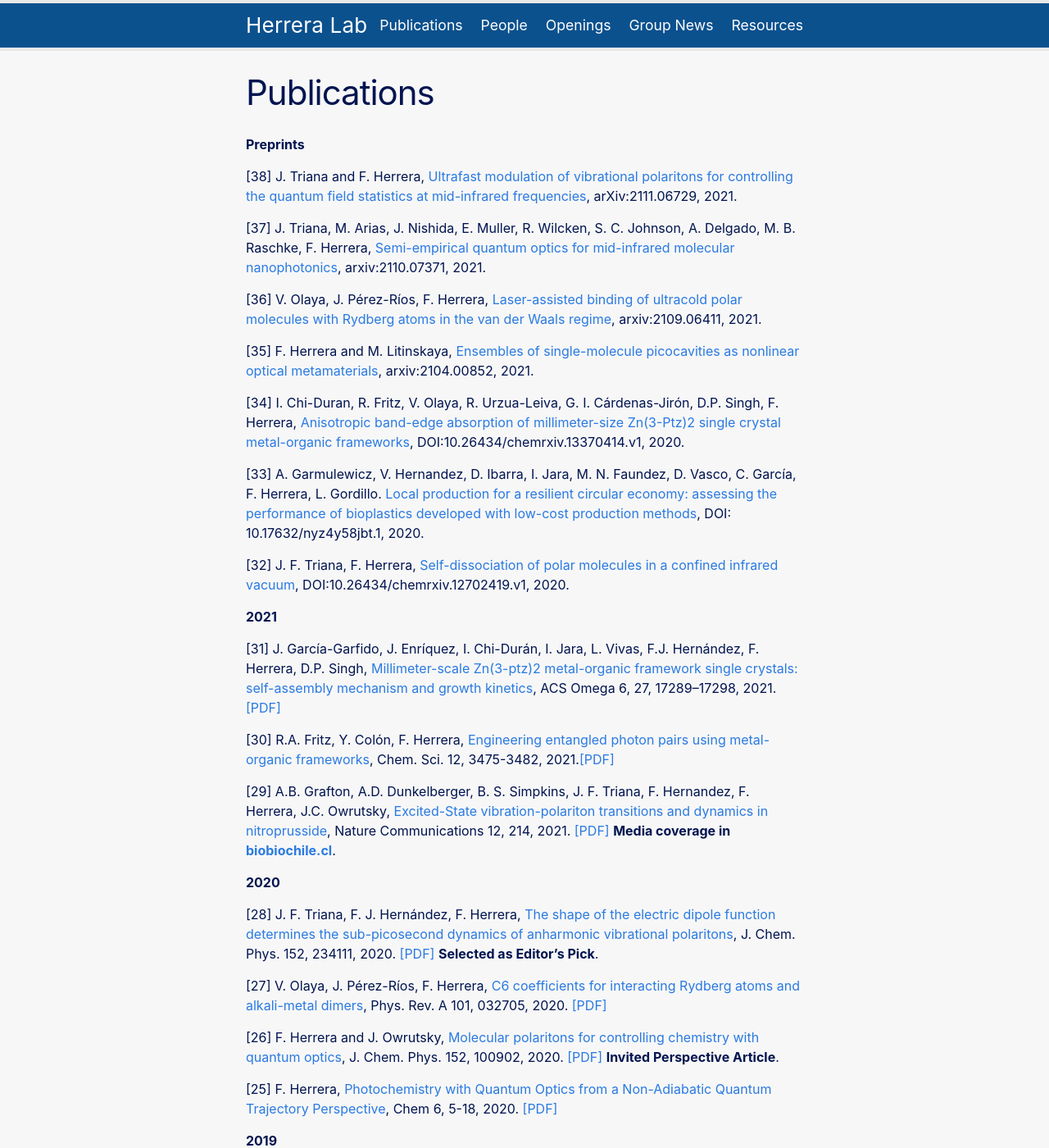
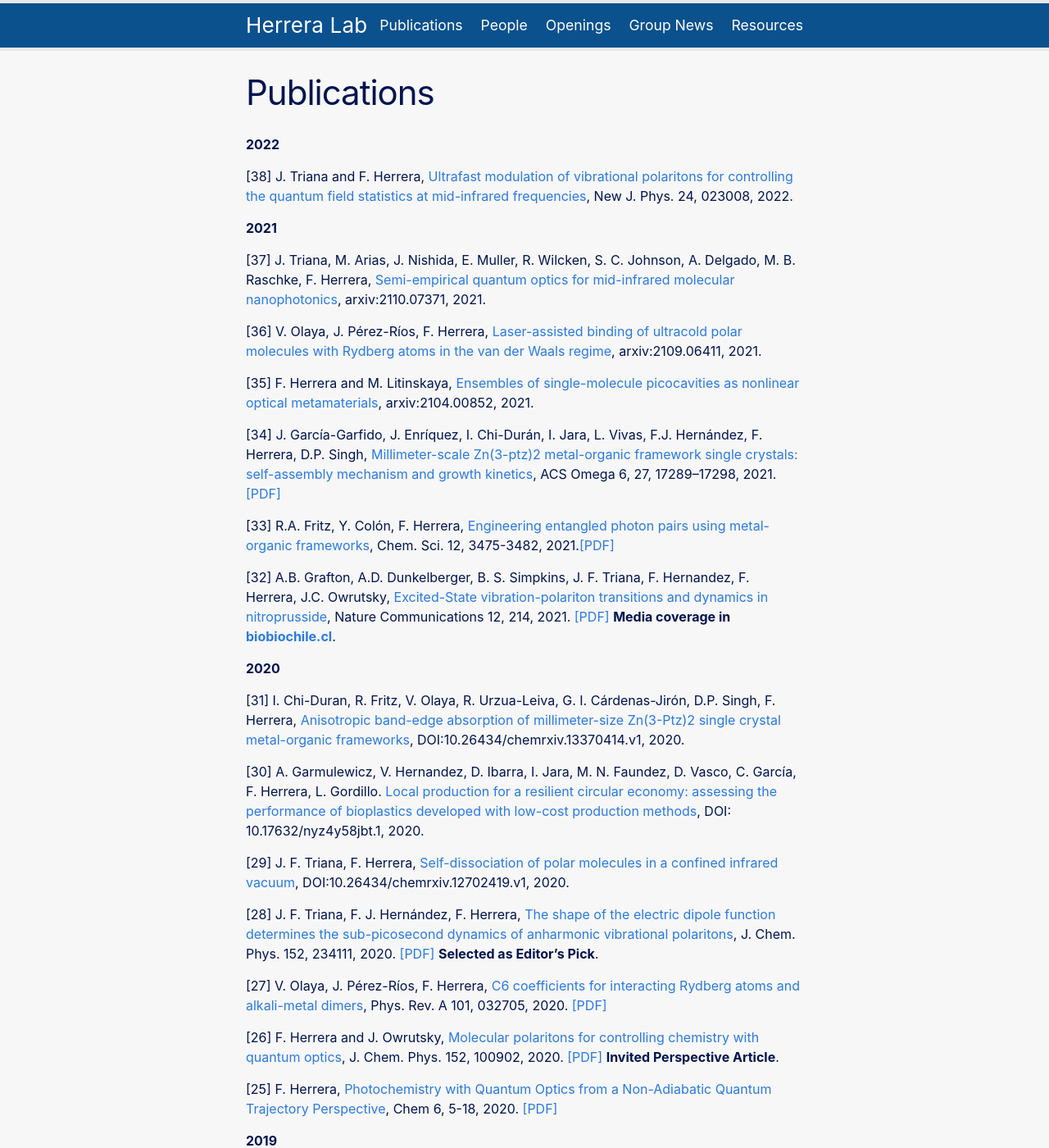
Before and after one commit to fherreralab/fherreralab.github.io, a Jekyll site: the page built from publications.md, in a window 1280 px wide and 1400 px high. Shown: the whole window at 82% size. Built offline with Jekyll 4.4.1, drawn with Linux system fonts in a browser that asks for light colours.

Commit message:
added news post and reordered publications, added journal ref.

```diff
--- a/publications.md
+++ b/publications.md
@@ -4,10 +4,12 @@ title: Publications
 permalink: /publications/
 ---
 
-**Preprints**
+**2022**
 
-[38] J. Triana and F. Herrera, [Ultrafast modulation of vibrational polaritons for controlling the quantum field statistics at mid-infrared frequencies](https://arxiv.org/abs/2111.06729), arXiv:2111.06729, 2021.
+[38] J. Triana and F. Herrera, [Ultrafast modulation of vibrational polaritons for controlling the quantum field statistics at mid-infrared frequencies](https://iopscience.iop.org/article/10.1088/1367-2630/ac4a17), New J. Phys. 24, 023008, 2022.
 
+
+**2021**
 
 [37] J. Triana, M. Arias, J. Nishida, E. Muller, R. Wilcken, S. C. Johnson, A. Delgado, M. B. Raschke, F. Herrera, [Semi-empirical quantum optics for mid-infrared molecular nanophotonics](https://arxiv.org/abs/2110.07371), arxiv:2110.07371, 2021.
 
@@ -15,23 +17,24 @@ permalink: /publications/
 
 [35] F. Herrera and M. Litinskaya, [Ensembles of single-molecule picocavities as nonlinear optical metamaterials](https://arxiv.org/abs/2104.00852), arxiv:2104.00852, 2021.
 
-[34] I. Chi-Duran, R. Fritz, V. Olaya, R. Urzua-Leiva, G. I. Cárdenas-Jirón, D.P. Singh, F. Herrera, [Anisotropic band-edge absorption of millimeter-size Zn(3-Ptz)2 single crystal metal-organic frameworks](https://doi.org/10.26434/chemrxiv.13370414.v1), DOI:10.26434/chemrxiv.13370414.v1, 2020.
+[34] J. García-Garfido, J. Enríquez, I. Chi-Durán, I. Jara, L. Vivas, F.J. Hernández, F. Herrera, D.P.  Singh, [Millimeter-scale Zn(3-ptz)2 metal-organic framework single crystals: self-assembly mechanism and growth kinetics](https://pubs.acs.org/doi/abs/10.1021/acsomega.1c01272), ACS Omega 6, 27, 17289–17298, 2021. [[PDF]]({{ "/assets/papers/2021 Millimeter-Scale Zn(3-ptz)2 Metal−Organic Framework Single Crystals Self-Assembly Mechanism and Growth Kinetics.pdf
+" | absolute_url}})
 
-[33] A. Garmulewicz, V. Hernandez, D. Ibarra, I. Jara, M. N. Faundez, D. Vasco, C. García, F. Herrera, L. Gordillo. [Local production for a resilient circular economy: assessing the performance of bioplastics developed with low-cost production methods](https://data.mendeley.com/datasets/nyz4y58jbt), DOI: 10.17632/nyz4y58jbt.1, 2020.
+[33] R.A. Fritz, Y. Colón, F. Herrera, [Engineering entangled photon pairs using metal-organic frameworks](http://dx.doi.org/10.1039/D0SC05572G), Chem. Sci. 12, 3475-3482, 2021.[[PDF]]({{ "/assets/papers/2021 Engineering entangled photon pairs with metal– organic frameworks.pdf" | absolute_url}})
+
+[32] A.B. Grafton, A.D. Dunkelberger, B. S. Simpkins, J. F. Triana, F. Hernandez, F. Herrera, J.C. Owrutsky, [Excited-State vibration-polariton transitions and dynamics in nitroprusside](https://rdcu.be/cdntf), Nature Communications 12, 214, 2021. [[PDF]]({{ "/assets/papers/2021 Excited-state vibration-polariton transitions and dynamics in nitroprusside.pdf" | absolute_url}}) **Media coverage in [biobiochile.cl](https://www.biobiochile.cl/noticias/ciencia-y-tecnologia/ciencia/2021/01/21/fisicos-chilenos-presentan-teoria-que-marca-avance-clave-hacia-la-computacion-cuantica.shtml)**.
 
 
-[32] J. F. Triana, F. Herrera, [Self-dissociation of polar molecules in a confined infrared vacuum](https://chemrxiv.org/articles/preprint/Self-Dissociation_of_Polar_Molecules_in_a_Confined_Infrared_Vacuum/12702419), DOI:10.26434/chemrxiv.12702419.v1, 2020.
 
-**2021**
-
-[31] J. García-Garfido, J. Enríquez, I. Chi-Durán, I. Jara, L. Vivas, F.J. Hernández, F. Herrera, D.P.  Singh, [Millimeter-scale Zn(3-ptz)2 metal-organic framework single crystals: self-assembly mechanism and growth kinetics](https://pubs.acs.org/doi/abs/10.1021/acsomega.1c01272), ACS Omega 6, 27, 17289–17298, 2021. [[PDF]]({{ "/assets/papers/2021 Millimeter-Scale Zn(3-ptz)2 Metal−Organic Framework Single Crystals Self-Assembly Mechanism and Growth Kinetics.pdf
-" | absolute_url}})
-
-[30] R.A. Fritz, Y. Colón, F. Herrera, [Engineering entangled photon pairs using metal-organic frameworks](http://dx.doi.org/10.1039/D0SC05572G), Chem. Sci. 12, 3475-3482, 2021.[[PDF]]({{ "/assets/papers/2021 Engineering entangled photon pairs with metal– organic frameworks.pdf" | absolute_url}})
-
-[29] A.B. Grafton, A.D. Dunkelberger, B. S. Simpkins, J. F. Triana, F. Hernandez, F. Herrera, J.C. Owrutsky, [Excited-State vibration-polariton transitions and dynamics in nitroprusside](https://rdcu.be/cdntf), Nature Communications 12, 214, 2021. [[PDF]]({{ "/assets/papers/2021 Excited-state vibration-polariton transitions and dynamics in nitroprusside.pdf" | absolute_url}}) **Media coverage in [biobiochile.cl](https://www.biobiochile.cl/noticias/ciencia-y-tecnologia/ciencia/2021/01/21/fisicos-chilenos-presentan-teoria-que-marca-avance-clave-hacia-la-computacion-cuantica.shtml)**.
 
 **2020**
+
+[31] I. Chi-Duran, R. Fritz, V. Olaya, R. Urzua-Leiva, G. I. Cárdenas-Jirón, D.P. Singh, F. Herrera, [Anisotropic band-edge absorption of millimeter-size Zn(3-Ptz)2 single crystal metal-organic frameworks](https://doi.org/10.26434/chemrxiv.13370414.v1), DOI:10.26434/chemrxiv.13370414.v1, 2020.
+
+[30] A. Garmulewicz, V. Hernandez, D. Ibarra, I. Jara, M. N. Faundez, D. Vasco, C. García, F. Herrera, L. Gordillo. [Local production for a resilient circular economy: assessing the performance of bioplastics developed with low-cost production methods](https://data.mendeley.com/datasets/nyz4y58jbt), DOI: 10.17632/nyz4y58jbt.1, 2020.
+
+
+[29] J. F. Triana, F. Herrera, [Self-dissociation of polar molecules in a confined infrared vacuum](https://chemrxiv.org/articles/preprint/Self-Dissociation_of_Polar_Molecules_in_a_Confined_Infrared_Vacuum/12702419), DOI:10.26434/chemrxiv.12702419.v1, 2020.
 
 [28] J. F. Triana, F. J. Hernández, F. Herrera, [The shape of the electric dipole function determines the sub-picosecond dynamics of anharmonic vibrational polaritons](https://aip.scitation.org/doi/10.1063/5.0009869), J. Chem. Phys. 152, 234111, 2020. [[PDF]]({{ "/assets/papers/2020 The shape of the electric dipole function determines the sub-picosecond dynamics of anharmonic vibrational polaritons.pdf" | absolute_url}}) **Selected as Editor's Pick**.
 
```
Also changed, not shown: _posts/2022-1-15-Felipe-receives-Fondecyt-Grant.md (added, +7 -0 lines), 2 other files.
